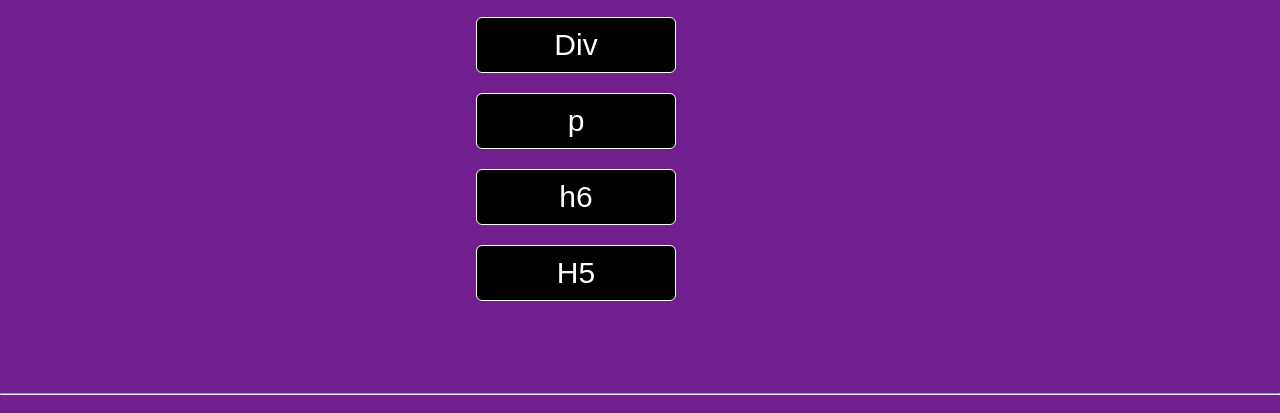
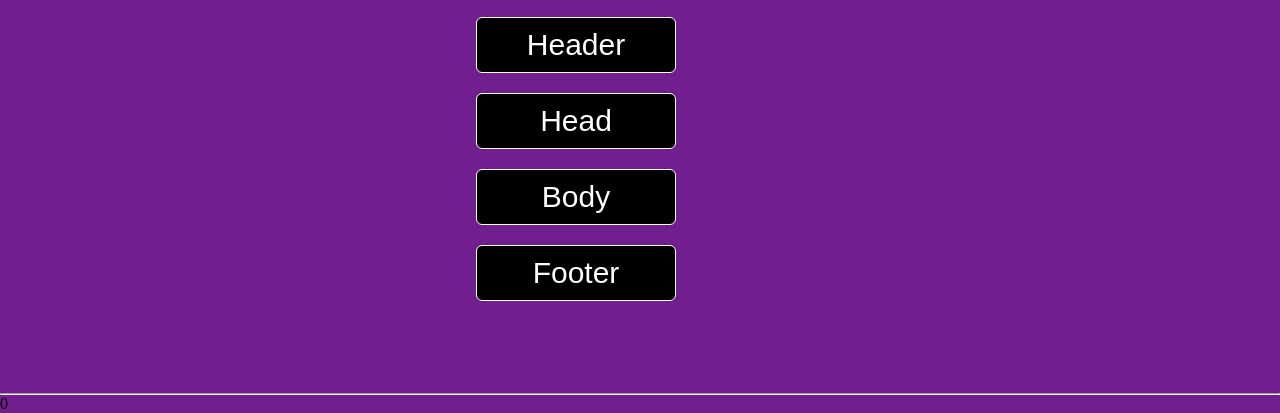
Before and after one commit to DanielMartin971/Challenge-04, a plain HTML site: page index.html in a window 1280 px wide. Both pictures are taken after a click on the button "Start Quiz?". Shown: the part 530-943 px from the top of the page. Drawn offline with Linux system fonts and the light colour scheme.

Commit message:
changed the variables holding the questions and answers. figured out a way to make an array of objects and loop through them choosing a random question and able to get the answers that correspond. also made it so that the question is still removed from the array after answering and removing time if wrongly answered.

```diff
--- a/assets/css/style.css
+++ b/assets/css/style.css
@@ -80,3 +80,9 @@ hr{
     font-size: 30px;
     font-weight: bold;
 }
+
+.correct{
+    font-size: 50px;
+    text-align: center;
+    color: white;
+}
--- a/assets/js/script.js
+++ b/assets/js/script.js
@@ -7,8 +7,7 @@ function clock(){
         time.textContent = "Time: " + timeLeft;
         timeLeft--;
 
-        if(timeLeft < 0){
-            console.log('You suck');
+        if(timeLeft <= 0){
             time.textContent = 'Time: 0';
         }
 
@@ -23,65 +22,90 @@ var btns     = {
     btn4: document.getElementById('btn4'),
 };
 
+var quiz = [
+    {   question: 'A useful tool for debugging is ___',
+        answers: ['Document', 'For', 'Console.log', 'Answer 1'],
+        answer: 'Console.log'
+    },
+    {
+        question: 'Which answer is not a type of value in javascript',
+        answers: ['String', 'Boolean', 'Number', 'HTML'],
+        answer: 'HTML'
+    },
+    {
+        question: 'In HTML what goes to the bottom of the document',
+        answers: ['Header', 'Head', 'Body', 'Footer'],
+        answer: 'Footer'
+    },
+    {
+        question: 'In CSS which special character is for a ID',
+        answers: ['$', '*','.', '#'],
+        answer: '#'
+    },
+    {
+        question: 'H1 H2 H3 H4 H5 ____',
+        answers: ['Div', 'p', 'H6', 'H5'],
+        answer: 'H6'
+    }
+];
+
+
+var random;
+var score  = 0;
+
 var hidden   = document.querySelector('div section');
 var question = document.querySelector('div p');
-
-var questions = ['A useful tool for debugging is ___', 'Which answer is not a type of value in javascript',
-'In HTML what goes to the bottom of the document', 'In CSS which special character is for a ID', 'H1 H2 H3 H4 H5 ___'];
-var quesQueue = questions.slice(0,questions.length);
-//if array is hit for a certain question
-//certain answers will display
-var answerScript = ['String', 'Boolean', 'Number', 'HTML'];
-var answerHTML   = ['Header', 'Head', 'Body', 'Footer'];
-var answerCSS    = ['$', '*','.', '#'];
-var answerHead   = ['Div', 'p', 'h6', 'H5'];
-var answerDe     = ['Document', 'For', 'Console.log', 'Answer 1'];
+var fun      = document.getElementById('fun');
 
 
 function start(){
-    hidden.classList -= 'hide';
-    sBtn.classList   += 'hide';
+    var loop = 0;
+    random   = Math.floor(Math.random() * quiz.length);
 
-    var random = Math.floor(Math.random() * questions.length);
-    var loop   = 0;
-
-    //you need to remove the question from the questions array so it wont be repeated
-    question.textContent = questions[random];
-    question.className += 'question';
-    questions.splice(random, 1);
+    if(quiz.length <= 0){
+        question.textContent = "You've answered all the questions! Your score is: " + score;
+    }
+    else{
+        question.textContent = quiz[random].question;
+    }
 
     Object.values(btns).forEach(val => {
-        if(questions[random] == quesQueue[0]){
-            val.textContent = answerScript[loop];
-        }
-        else if(questions[random] == quesQueue[1]){
-            val.textContent = answerHTML[loop];
-        }
-        else if(questions[random] == quesQueue[2]){
-            val.textContent = answerCSS[loop];
-        }
-        else if(questions[random] == quesQueue[3]){
-            val.textContent = answerHead[loop];
-        }
-        else if(questions[random] == quesQueue[4]){
-            val.textContent = answerDe[loop];
-        }
-
+        val.textContent = quiz[random].answers[loop];
         loop++;
     });
-
-
-
-    clock();
 }
 
 sBtn.addEventListener('click', (e) =>{
     e.preventDefault();
+
+    question.className += 'question';
+    hidden.classList -= 'hide';
+    sBtn.classList   += 'hide';
+
+    clock();
     start();
 });
 
 Object.values(btns).forEach(val => {
     val.addEventListener('click', (e) => {
-        console.log(val.textContent);
+        e.preventDefault();
+
+        if(quiz[random].answer == val.textContent){
+            quiz.splice(random,1);
+
+            score++;
+            fun.textContent = 'Correct';
+            fun.classList   = 'correct';
+
+            start();
+        }
+        else{
+            quiz.splice(random,1);
+
+            fun.textContent = 'Wrong';
+            timeLeft -= 5;
+
+            start();
+        }
     });
 });
--- a/index.html
+++ b/index.html
@@ -30,7 +30,7 @@
     </div>
 
     <hr>
-    <p class="hide">Correct</p>
+    <p id="fun">0</p>
 
 	  <script src="./assets/js/script.js"></script>
   </body>
```
